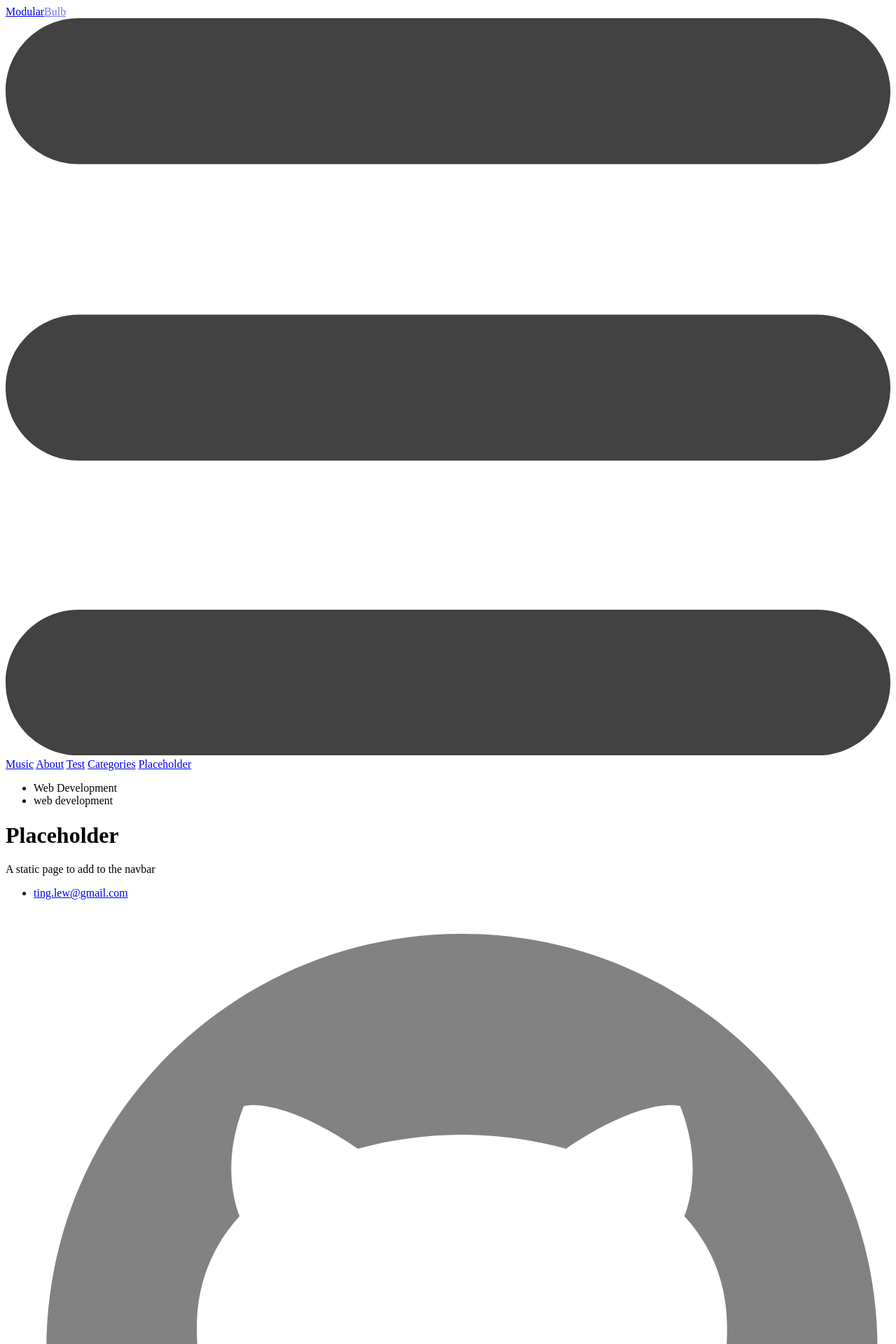
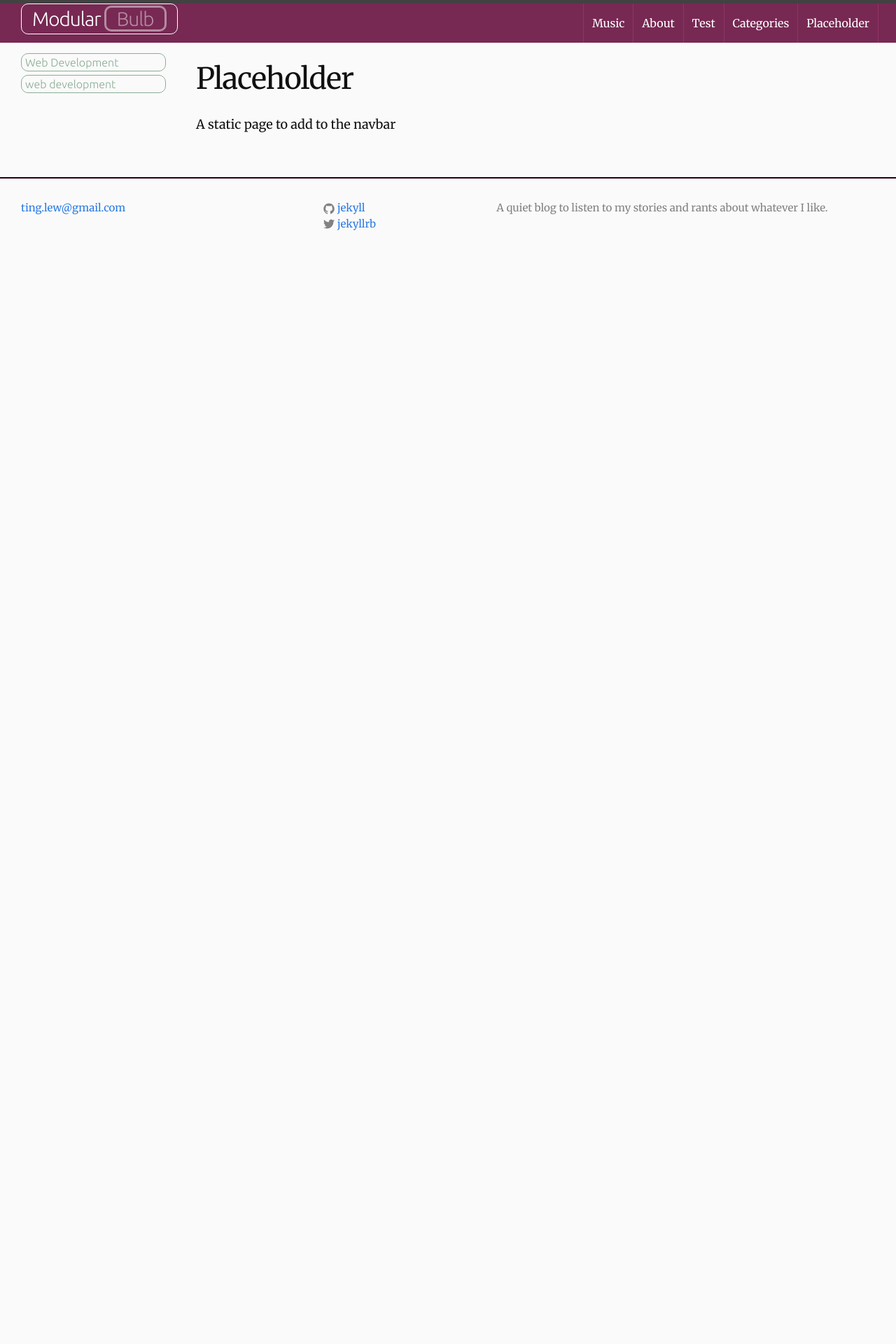
Before and after one commit to tingaloo/blog-old, a Jekyll site: the page built from untitled.md, in a window 1280 px wide. Shown: the top 1920 px of the page at 70% size. Built offline with Jekyll 4.4.1, drawn with Linux system fonts in a browser that asks for light colours; nearby versions of some CDN libraries; after the commit the page ends 900 px from its top, so only the background shows below that.

Commit message:
revert back to main.css

```diff
--- a/_includes/head.html
+++ b/_includes/head.html
@@ -6,7 +6,7 @@
   <title>{% if page.title %}{{ page.title }}{% else %}{{ site.title }}{% endif %}</title>
   <meta name="description" content="{% if page.excerpt %}{{ page.excerpt | strip_html | strip_newlines | truncate: 160 }}{% else %}{{ site.description }}{% endif %}">
 
-  <link rel="stylesheet" href="{{ "/css/main.scss" | prepend: site.baseurl }}">
+  <link rel="stylesheet" href="{{ "/css/main.css" | prepend: site.baseurl }}">
 
 
   <link rel="canonical" href="{{ page.url | replace:'index.html','' | prepend: site.baseurl | prepend: site.url }}">
```
